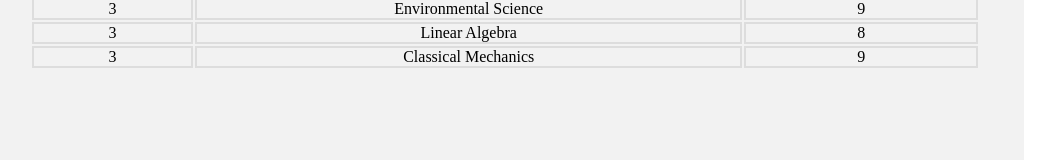
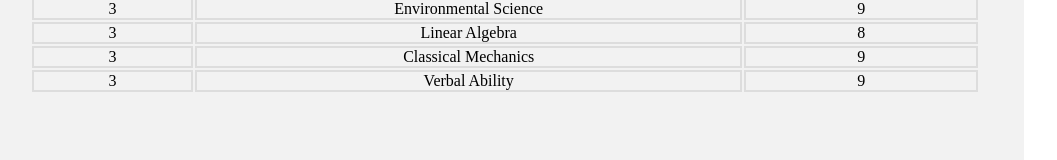
Before and after one commit to srmap/studentscorner.github.io, a plain HTML site: page Examination/exam_marks.html in a window 1280 px wide. Shown: the part 1523-1683 px from the top of the page, without its empty margins (0-1057 px from the left). Drawn offline with Linux system fonts and the light colour scheme.

Commit message:
Update exam_marks.html

```diff
--- a/Examination/exam_marks.html
+++ b/Examination/exam_marks.html
@@ -250,6 +250,17 @@
                            9
                         </td>
                     </tr>
+                    <tr>
+                        <td  align="center">
+                            3
+                        </td>
+                        <td align="center">
+                            Verbal Ability
+                        </td>
+                        <td align="center">
+                           9
+                        </td>
+                    </tr>
                 </table>
             </div>
         </div>
```
